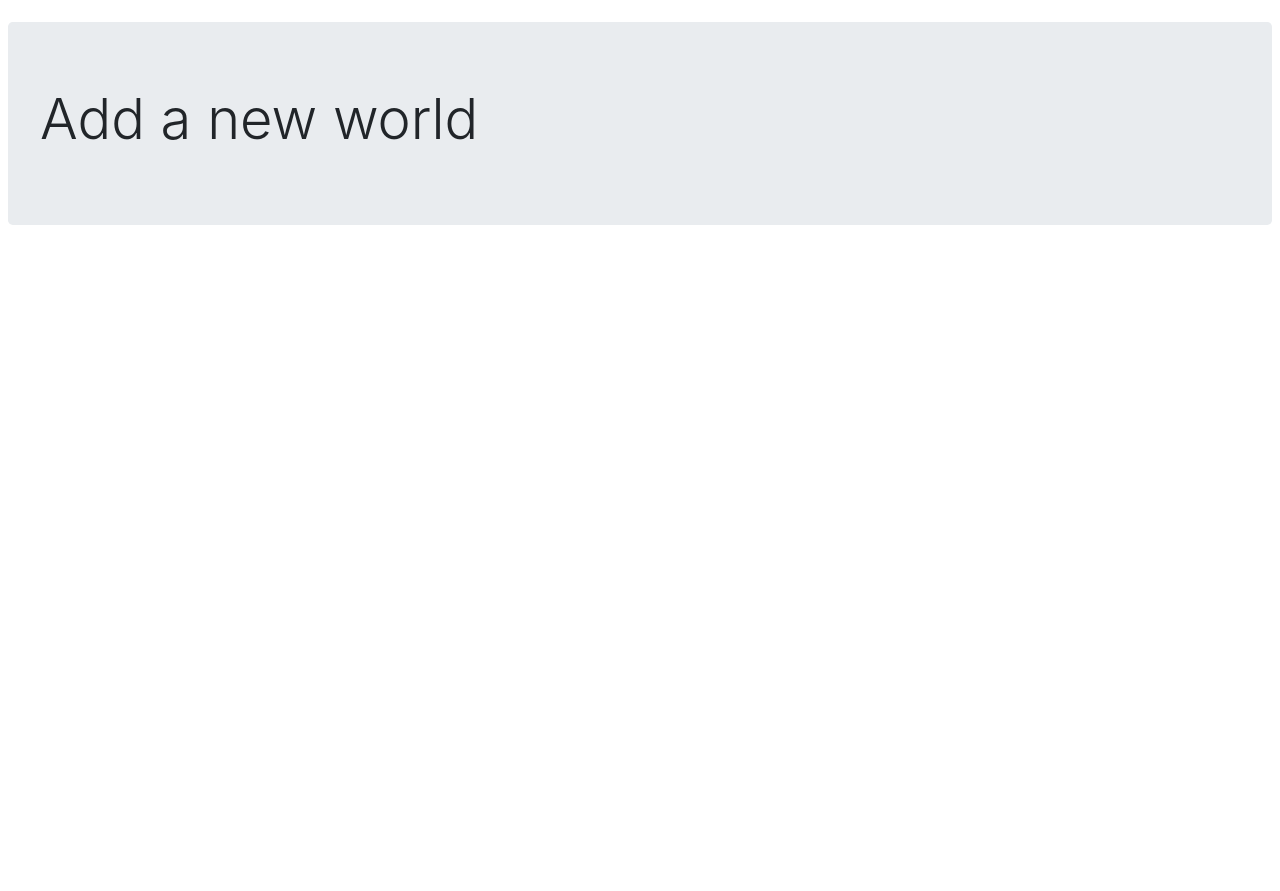
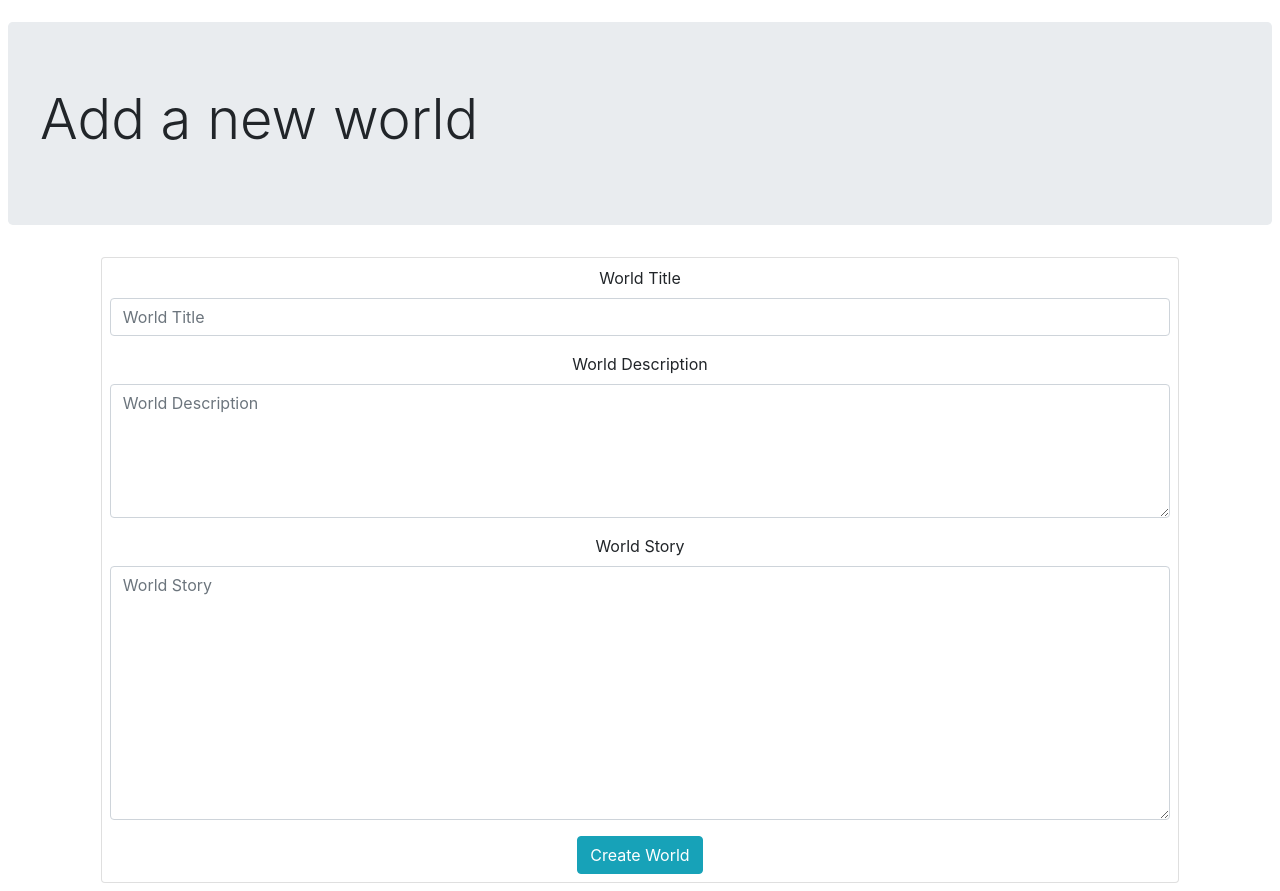
Before and after one commit to VRiveland/world-builder, a Flask app: page /add_world in a window 1280 px wide. Shown: the part 56-947 px from the top of the page. Before the commit the page ends 281 px from the top, so only its background shows below. Run offline with Flask 2, Linux system fonts and the light colour scheme; some libraries are stand-ins or nearby versions.

Commit message:
Add world works

```diff
--- a/app/forms.py
+++ b/app/forms.py
@@ -1,7 +1,10 @@
 from flask_wtf import FlaskForm
-from wtforms import StringField, validators, TextAreaField
+from wtforms import StringField, validators, TextAreaField, SubmitField
 
 class WorldForm(FlaskForm):
+    class Meta:
+        csrf = False
     title = StringField('World Title', [validators.input_required(), validators.length(min=2, max=32)], render_kw={'placeholder': 'World Title'})
     descr = TextAreaField('World Description', render_kw={'placeholder': 'World Description', 'rows': '5'})
     story = TextAreaField('World Story', render_kw={'placeholder': 'World Story', 'rows': '10'})
+    submit = SubmitField('Create World')
--- a/app/routes.py
+++ b/app/routes.py
@@ -1,4 +1,4 @@
-from flask import render_template
+from flask import render_template, redirect, url_for
 from app import app
 import app.helpers as helper
 import app.queries as db
@@ -29,13 +29,16 @@ def add_world():
             info.append(form.story.data)
         else:
             info.append("Not yet added")
-    #TODO: add to database, make the template, add button to add new world to index template
+        db.addWorld(info[0], info[1], info[2])
+        this = db.getNewWorldId()
+        db.addWorldBoxes(this, 0, 0, 0)
+        return redirect(url_for("index"))
+    #TODO: add button to add new world to index template
     return render_template('addWorld.html', title="Add New World", form=form)
 
 @app.route('/world/<worldTitle>/worldId=<worldId>/worldEvent/eventId=<eventId>')
 def world_event(worldTitle, worldId, eventId):
     event = db.getEvent(eventId)
-    print(event[0])
     worldContent = helper.getWorldContent(worldId)
     #TODO: get event boxes
     return render_template('event.html', title=event[0][1], worldContent=worldContent, event=event[0])
--- a/app/templates/addWorld.html
+++ b/app/templates/addWorld.html
@@ -7,10 +7,16 @@
             Add a new world
         </h1>
     </div>
-    <div class="row justify-content-center no-gutters">
-        <form action="", method="POST" novalidate>
-            {{ form.hidden_tag() }}
-        </form>
+    <div class="row justify-content-center">
+        <div class="card col-sm-12 col-lg-10 p-2 text-center">
+            <form action="", method="POST" novalidate>
+                {{ wtf.form_field(form.title) }}
+                {{ wtf.form_field(form.descr) }}
+                {{ wtf.form_field(form.story) }}
+                {{ wtf.form_field(form.submit, class="btn btn-info") }}
+            </form>
+        </div>
+
     </div>
 </div>
 {% endblock %}
--- a/app/templates/world.html
+++ b/app/templates/world.html
@@ -21,6 +21,7 @@
             <div class="card-body text-center scrollable">
                 <ul class="list-unstyled">
                     <!-- should I only show the first X amount and remove the scrollable class from card-body? -->
+                    {% if worldContent[1] != None %}
                     {% for event in worldContent[1] %}
                         <li>
                             <a class="component" href={{ url_for('world_event', worldId=worldContent[0][0], eventId=event[0], worldTitle=worldContent[0][1]) }}>
@@ -30,6 +31,7 @@
                             </a>
                         </li>
                     {% endfor %}
+                    {% endif %}
                 </ul>
             </div>
         </div>
--- a/app/templates/worldBase.html
+++ b/app/templates/worldBase.html
@@ -16,6 +16,7 @@
             <!-- TODO: check whether any world events exists -->
             <li>
                 <a href="#eventsSubmenu" data-toggle="collapse" aria-expanded="false" class="component"><p>World Events</p></a>
+                {% if worldContent[1] != None %}
                 <ul class="collapse list-unstyled" id="eventsSubmenu">
                     {% for event in worldContent[1] %}
                         <li>
@@ -23,6 +24,7 @@
                         </li>
                     {% endfor %}
                 </ul>
+                {% endif %}
             </li>
         </ul>
     </div>
```
Also changed, not shown: app/queries.py (+11 -1 lines), app/templates/index.html (+5 -2 lines).
